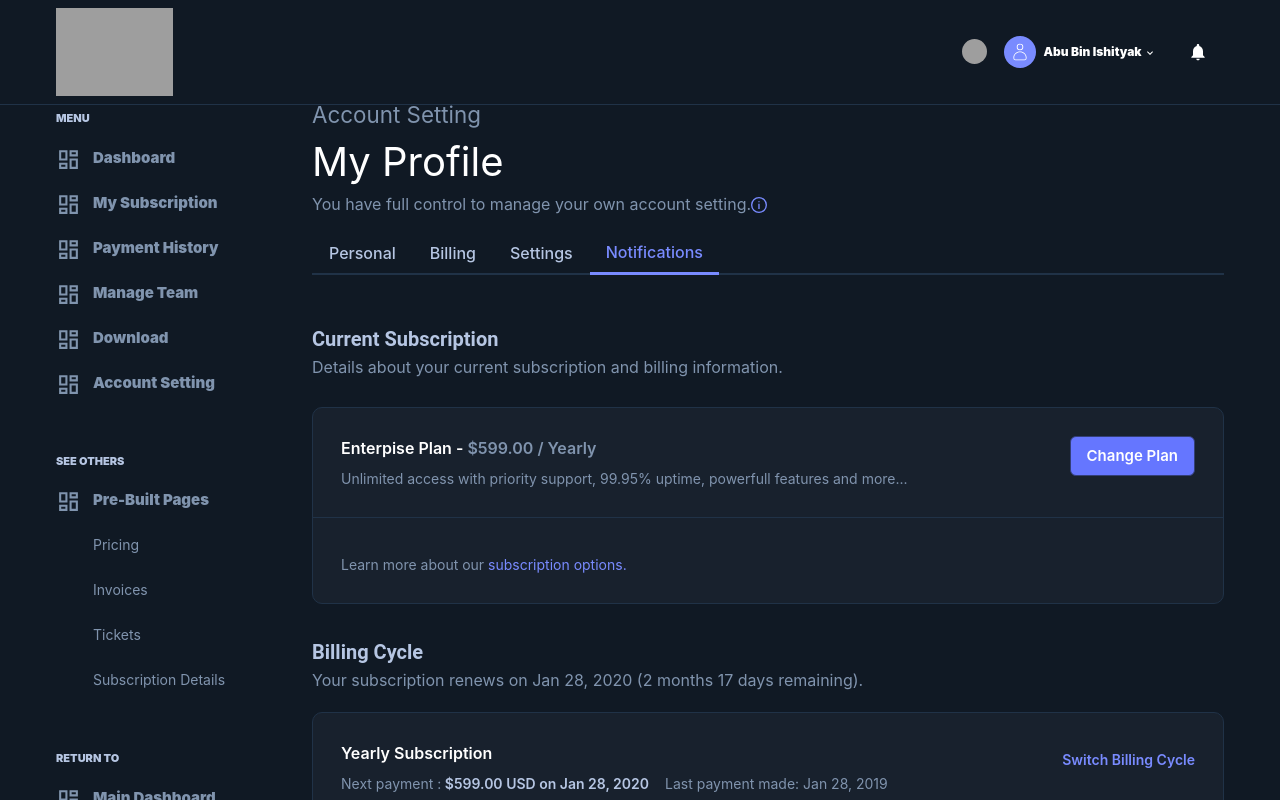
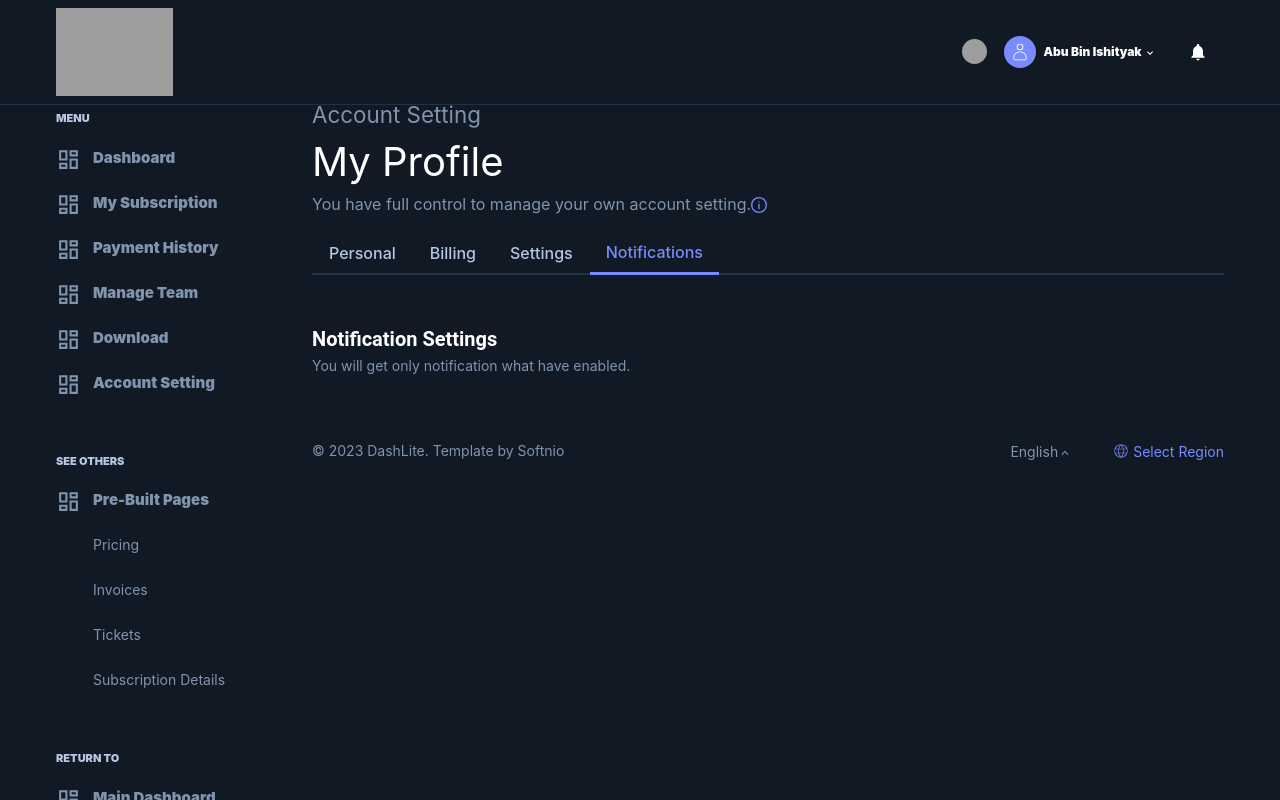
Before and after one commit to ghostman2311/chakra-ui, a React (Vite) app: page /account-setting in a window 1280 px wide. Both pictures are taken after a click on the tab "Notifications". Shown: the top 800 px of the page. Built offline with nearby package versions, Linux system fonts and the light colour scheme; grey boxes are pictures that could not be loaded.

Commit message:
button change

```diff
--- a/src/components/containedButton.tsx
+++ b/src/components/containedButton.tsx
@@ -12,7 +12,6 @@ const ContainedButton = ({ fontSize, title, sx }: IContainedButton) => {
       bgColor={"#6576ff"}
       color={"white"}
       borderColor={"#333f77"}
-      variant="outline"
       fontSize={fontSize ? fontSize : 15}
       sx={{
         "&:hover": {
--- a/src/components/outlineButton.tsx
+++ b/src/components/outlineButton.tsx
@@ -6,7 +6,7 @@ interface IOutlinedButton {
   sx?: SystemStyleObject;
 }
 
-const ContainedButton = ({ fontSize, title, sx }: IOutlinedButton) => {
+const OutlineButton = ({ fontSize, title, sx }: IOutlinedButton) => {
   return (
     <Button
       bgColor={"#18212d"}
@@ -27,4 +27,4 @@ const ContainedButton = ({ fontSize, title, sx }: IOutlinedButton) => {
   );
 };
 
-export default ContainedButton;
+export default OutlineButton;
--- a/src/pages/AccountSetting/accoundSetting.tsx
+++ b/src/pages/AccountSetting/accoundSetting.tsx
@@ -11,6 +11,7 @@ import {
 import { InfoOutlineIcon } from "@chakra-ui/icons";
 import SettingTabs from "./settingTabs";
 import Billing from "./billing";
+import Notifications from "../NotificationSetting/notifications";
 
 const AccountSetting = () => {
   const tabs=[{
@@ -28,7 +29,7 @@ const AccountSetting = () => {
   },{
     key:'notifications',
     value:'Notifications',
-     component:<Billing/>
+     component:<Notifications/>
   }]
   return (
     <Box w="100%" bg="#101924" px={{ base: 4, md: 14 }} py={12} mt={50}>
--- a/src/pages/AccountSetting/commonBillingBlock.tsx
+++ b/src/pages/AccountSetting/commonBillingBlock.tsx
@@ -13,8 +13,8 @@ const CommonBillingBlock = ({
   children,
 }: ICommonBillingBlock) => {
   return (
-    <Box mt={9}>
-      <Heading as="h4" size="md">
+    <Box mt={9} color={'white'}>
+      <Heading as="h4" size="md" sx={{color:'white'}}>
      {title}
       </Heading>
       <Text
--- a/src/pages/AccountSetting/settingTabs.tsx
+++ b/src/pages/AccountSetting/settingTabs.tsx
@@ -1,27 +1,34 @@
+import { ReactNode, useState } from "react";
 import { Tab, TabList, TabPanel, TabPanels, Tabs } from "@chakra-ui/react";
-import { ReactNode } from "react";
+
 interface ItabsObject {
   key: string;
   value: string;
   component: ReactNode;
 }
+
 interface Itabs {
   tabs: Array<ItabsObject>;
 }
 
 const SettingTabs = ({ tabs }: Itabs) => {
+  const [activeTab, setActiveTab] = useState(0);
+
+  const handleTabChange = (index: number) => {
+    setActiveTab(index);
+  };
+
   return (
     <Tabs
-      defaultIndex={2}
+      index={activeTab}
       color="#b6c6e3"
       variant="line"
       borderColor={"#203247"}
     >
       <TabList>
-        {tabs?.map((tab, i) => {
-          return (
+        {tabs?.map((tab, i) => (
           <Tab
-              key={tab?.key}
+            key={i}
             textAlign={"start"}
             _focus={{
               outline: "none",
@@ -40,17 +47,19 @@ const SettingTabs = ({ tabs }: Itabs) => {
               bgColor: "transparent",
               color: "main",
             }}
+            onClick={() => handleTabChange(i)}
           >
             {tab?.value}
           </Tab>
-          );
-        })}
+        ))}
       </TabList>
 
       <TabPanels>
-        {tabs?.map((item, i) => {
-          return <TabPanel sx={{ px: 0 }}>{item?.component}</TabPanel>;
-        })}
+        {tabs?.map((item, i) => (
+          <TabPanel key={i} sx={{ px: 0 }} hidden={activeTab !== i}>
+            {item?.component}
+          </TabPanel>
+        ))}
       </TabPanels>
     </Tabs>
   );
--- /dev/null
+++ b/src/pages/NotificationSetting/notificationBlock.tsx
@@ -0,0 +1,31 @@
+import { Box, Heading, Text } from "@chakra-ui/layout";
+
+interface INotificationBlock {
+  title: string;
+  subTitle: string;
+  checked?: boolean;
+  checkedLabel?: string;
+}
+
+const NotificationBlock = ({title,subTitle,checked,checkedLabel}:INotificationBlock) => {
+  return (
+    <Box mt={9} color={"white"}>
+      <Heading as="h4" size="md" sx={{ color: "white" }}>
+        {title}
+      </Heading>
+      <Text
+        color="#8094ae"
+        fontSize={{ md: 14 }}
+        fontWeight="400"
+        pr={1}
+        sx={{ textWrap: "no-wrap" }}
+        mt={1}
+      >
+        {subTitle}
+      </Text>
+      {/* <Box>njesfdjne</Box> */}
+    </Box>
+  );
+};
+
+export default NotificationBlock;
--- a/src/pages/NotificationSetting/notifications.tsx
+++ b/src/pages/NotificationSetting/notifications.tsx
@@ -1,8 +1,11 @@
 import React from 'react'
+import NotificationBlock from './notificationBlock'
 
 const Notifications=()=> {
   return (
-    <div>notifications</div>
+    <>
+    <NotificationBlock title='Notification Settings' subTitle='You will get only notification what have enabled.'/>
+    </>
   )
 }
 
```
Lines whose indentation alone changed are shown as unchanged.
